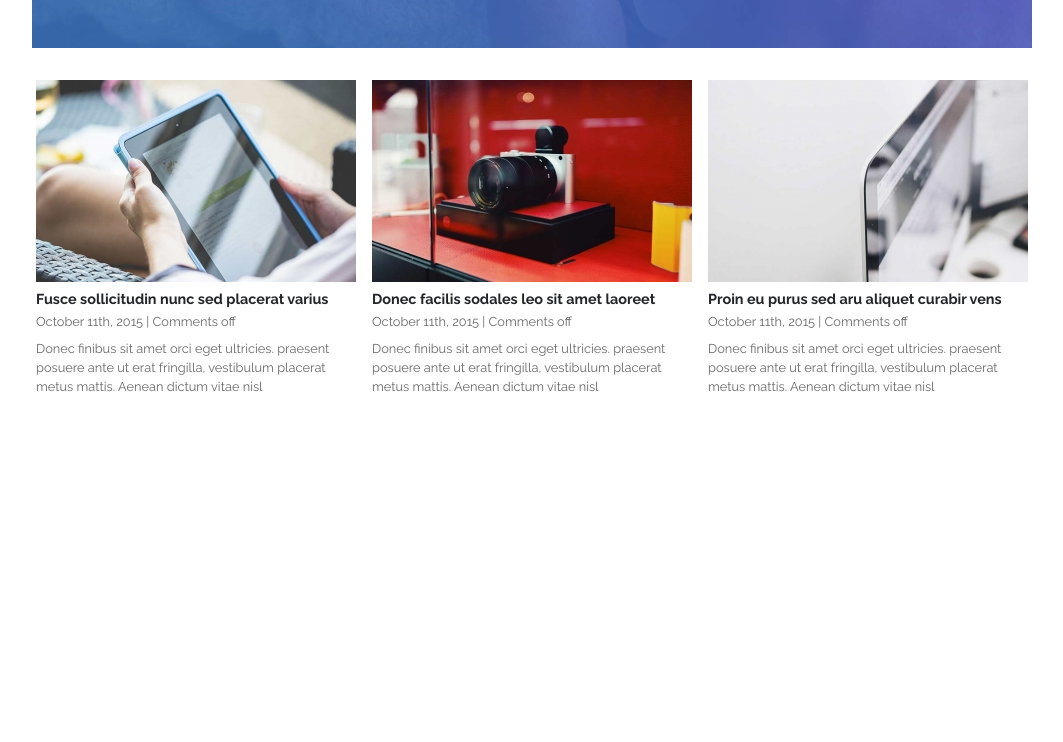
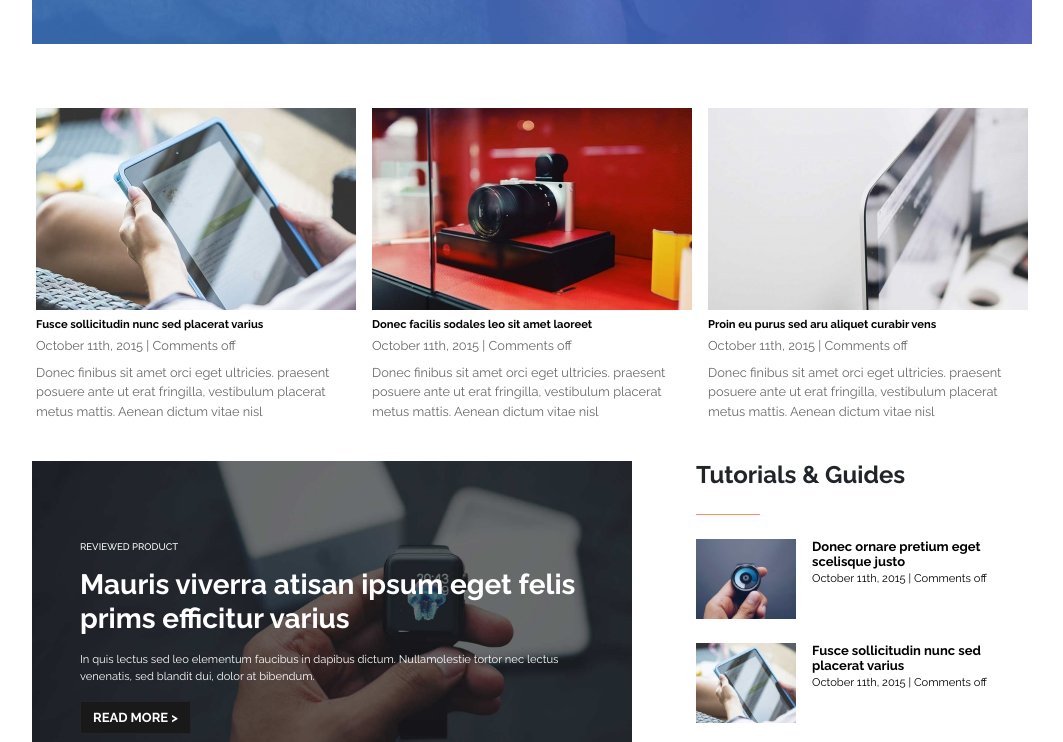
Before and after one commit to Michelazani/proj-html-vuejs, a Vue app: page / in a window 1280 px wide. Shown: the part 2000-2742 px from the top of the page, without its empty margins (108-1171 px from the left). Before the commit the page ends 2404 px from the top, so only its background shows below. Built offline with nearby package versions, Linux system fonts and the light colour scheme.

Commit message:
inserimento black line e cambio font tramite google fonts

```diff
--- a/src/components/AppHeader.vue
+++ b/src/components/AppHeader.vue
@@ -47,12 +47,12 @@ export default{
     <header>
         <!-- upper header con logo img e ul -->
         <section class="upper-header">
-            <div class="container">
+            <div class="container upper-header">
                 <img src="../assets/img/logo.png" alt="Avada Forum logo">
                 <ul>
                     <!-- ciclo le props per il totale degli oggetti -->
                     <MenuList v-for="menu in menuHeader" :linkMenu="menu.link"/>
-                    <i class="fa-solid fa-magnifying-glass-plus"></i>
+                    <i class="fa-solid fa-magnifying-glass" style="color: #ffffff;"></i>
                 </ul>
             </div>
         </section>
--- a/src/components/AppMain.vue
+++ b/src/components/AppMain.vue
@@ -29,7 +29,7 @@ export default{
             <h2>All the latest news</h2>
             <div class="line-bottom"></div>
         </div>
-        <div class="container insert-img">
+        <div class="container images">
             <article>
                 <img src="../assets/img/post_feat_img_25-320x202.jpg" alt="phone on a sofa">
                 <h5><b>Morbi vitae dui euismod vulputate sollicitudin</b></h5>
@@ -52,10 +52,10 @@ export default{
         <div class="container featured-article">
             <h5>featured article</h5>
             <h3>Cras malesuada et orci eget pharetra</h3>
-            <p>in quis lectus sed leo elementum faucibus in dapibus dictum. Nullamolestie tortor nec lectus venenatis, sed blandit dui, dolor at bibendum sadips ets ipsums dolores ficilis uns leo lectus.</p>
+            <p>In quis lectus sed leo elementum faucibus in dapibus dictum. Nullamolestie tortor nec lectus venenatis, sed blandit dui, dolor at bibendum sadips ets ipsums dolores ficilis uns leo lectus.</p>
             <button type="button" class="btn btn-dark">read more ></button>
         </div>
-        <div class="container insert-img">
+        <div class="container images">
             <article>
                 <img src="../assets/img/post_feat_img_22-320x202.jpg" alt="phone on a sofa">
                 <h5><b>Fusce sollicitudin nunc sed placerat varius</b></h5>
@@ -75,6 +75,44 @@ export default{
                 <p>Donec finibus sit amet orci eget ultricies. praesent posuere ante ut erat fringilla, vestibulum placerat metus mattis. Aenean dictum vitae nisl</p>
             </article>
         </div>
+        <div class="container d-flex">
+            <div class="reviewed-product">
+                <h5>reviewed product</h5>
+                <h3>Mauris viverra atisan ipsum eget felis prims efficitur varius</h3>
+                <p>In quis lectus sed leo elementum faucibus in dapibus dictum. Nullamolestie tortor nec lectus venenatis, sed blandit dui, dolor at bibendum.</p>
+                <button type="button" class="btn btn-dark">read more ></button>
+            </div>
+            <div class="tutorials">
+                <h4>Tutorials & Guides</h4>
+                <div class="line-bottom"></div>
+                <article class="d-flex single-box">
+                    <img class="watch" src="../assets/img/post_feat_img_23-147x118.jpg" alt="watch img">
+                    <div class="d-flex flex-column">
+                        <h5><b>Donec ornare pretium eget scelisque justo</b></h5>
+                        <p>October 11th, 2015 | Comments off </p>
+                    </div>
+                </article>
+                <article class="d-flex single-box">
+                    <img class="tablet" src="../assets/img/post_feat_img_22-147x118.jpg" alt="tablet img">
+                    <div class="d-flex flex-column">
+                        <h5><b>Fusce sollicitudin nunc sed placerat varius</b></h5>
+                        <p>October 11th, 2015 | Comments off </p>
+                    </div>
+                </article>
+                <article class="d-flex single-box">
+                    <img class="phone" src="../assets/img/post_feat_img_20-147x118.jpg" alt="phone img">
+                    <div class="d-flex flex-column">
+                        <h5><b>Proin eu purus sed aru aliquet curabir vens</b></h5>
+                        <p>October 11th, 2015 | Comments off </p>
+                    </div>
+                </article>
+
+            </div>
+        </div>
+        <article class="black-line">
+            <h5>read our blog <span><i class="fa-solid fa-arrow-right"></i></span> </h5>
+
+        </article>
     </section>
 
     </main>
@@ -101,7 +139,7 @@ export default{
             left: 13rem;
             border-bottom: 0.1rem solid $light-orange;
         }
-        div.container.insert-img{
+        div.container.images{
             width: calc(100% / 3);
             padding: 2rem 0.5rem 0 0.5rem;
             @include flex(row,center,stretch);
@@ -109,12 +147,14 @@ export default{
                 padding: 0 0.5rem;
             }
             h5{
-                font-size: 0.9rem;
+                font-size: 0.7rem;
                 padding-top: 0.5rem;
                 padding-bottom: 0.3rem;
             }
             h5,p{
                 text-align: start;
+                color: black;
+                text-transform: inherit;
             }
             p{
                 color:rgb(105, 105, 105) ;
@@ -128,6 +168,7 @@ export default{
         }
         div.featured-article{
             margin-top: 2rem;
+            margin-bottom: 2rem;
             background-image: url('../assets/img/featured_article_1_bg.jpg');
             height: 450px;
             background-size: 100%;
@@ -135,22 +176,92 @@ export default{
             padding: 0 5rem;
             h5{
                 padding-top: 13rem;
-                font-size: 0.9rem;
-                text-transform: uppercase;
             }
             h3{
                 padding: 1rem 0;
                 font-weight: bold;
             }
-            h5,h3,p{
-                color: white;
+        }
+        div.reviewed-product{
+            margin-top: 2rem;
+            margin-bottom: 2rem;
+            width: 60%;
+            height: 370px;
+            background-image: url('../assets/img/featured_article_2_bg.jpg');
+            background-size: 100%;
+            background-position: center;
+            text-align: start;
+            h5,{
+                padding: 5rem 0 1rem 3rem;
+            }
+            h3{
+                padding: 0 3rem 1rem 3rem;
+                font-weight: bold;
+            }
+            p{
+                padding: 0 3rem;
             }
             button.btn{
+                margin-left: 3rem;
+            }
+        }
+        h5{
+            font-size: 0.6rem;
+            text-transform: uppercase;
+        }
+        p{
+            font-size: 0.7rem;
+        }
+        h5,h3,p{
+                color: white;
+        }
+        button.btn{
                 border-radius: 0%;
                 text-transform: uppercase;
                 font-weight: bold;
                 font-size: small;
                 margin-top: 1rem;
+                background-color: rgb(25, 25, 25);
+        }
+
+        div.tutorials{
+            width: 40%;
+            margin-top: 2rem;
+            margin-bottom: 2rem;
+            div.line-bottom{
+                position: relative;
+                left: 4rem;
+            }
+            h5,p{
+                color: black;
+                text-transform: inherit;
+            }
+            h4{
+                font-weight: bold;
+                text-align: start;
+                padding-left: 4rem;
+            }
+            article.single-box{
+                padding: 1.5rem 0 0 4rem;
+                img{
+                    width: 100px;
+                }
+                h5{
+                    font-size: small;
+                }
+                h5,p{
+                    padding: 0 1rem;
+                    text-align: start;
+                }
+            }
+        }
+        article.black-line{
+            background-color: rgb(25, 25, 25);
+            height: 100px;
+            @include flex(row,center,center);
+            h5{
+                font-weight: bold;
+                font-size: small;
             }
         }
     }
--- a/src/style/general.scss
+++ b/src/style/general.scss
@@ -10,6 +10,7 @@
 
 div.container{
     width: 1000px;
+    padding: 0;
 }
 div.s-container{
     width: 470px;
```
